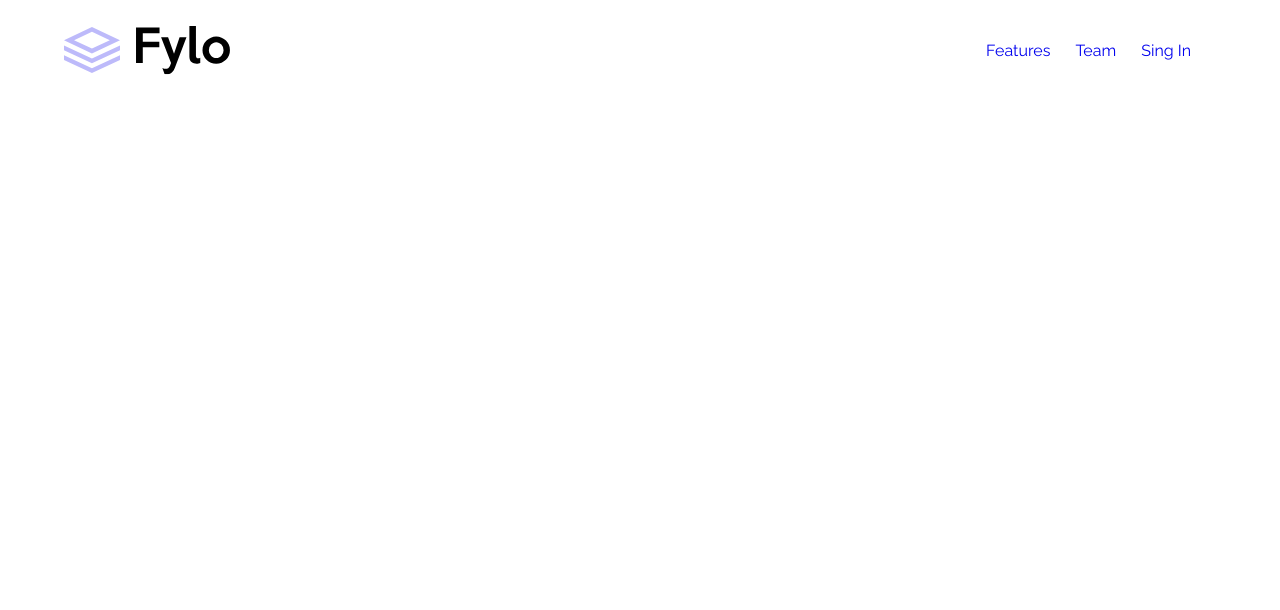
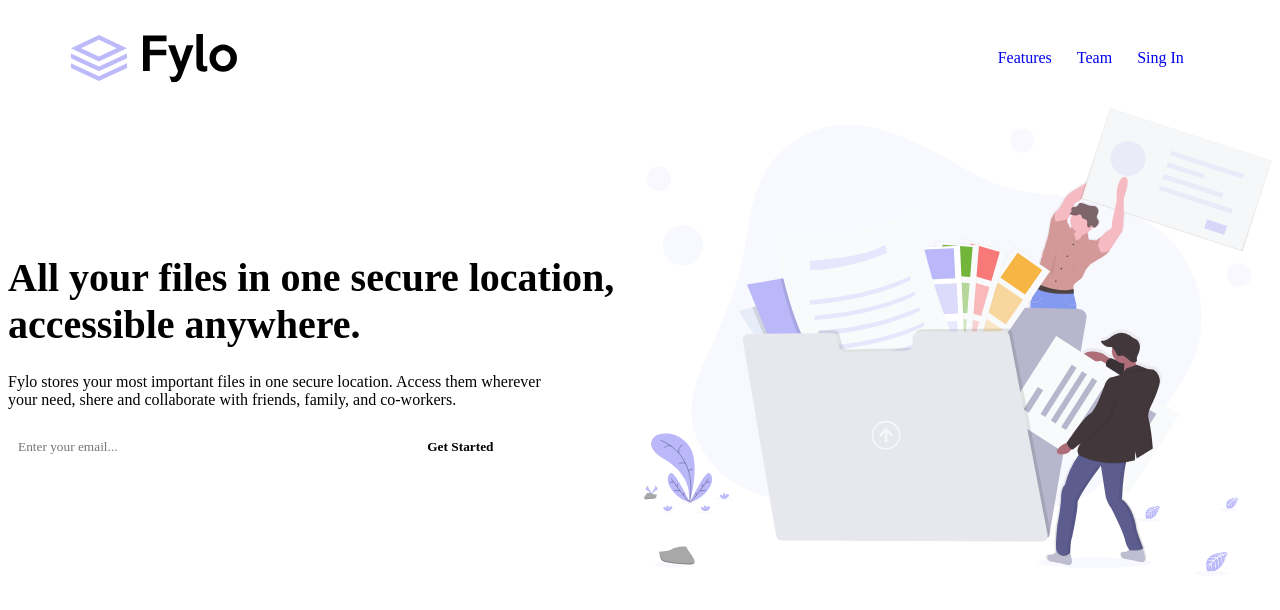
Before and after one commit to jemc300x/fylo-landing-page-vue, a Vue app: page / in a window 1280 px wide. Shown: the top 610 px of the page. Built offline with nearby package versions, Linux system fonts and the light colour scheme.

Commit message:
section one finished

```diff
--- a/src/App.vue
+++ b/src/App.vue
@@ -1,39 +1,138 @@
 <template>
   <div id="app">
     <Header />
+    <Section imgUrl="illustration-1.svg" imgTextAlt="Illustration 1" >
+
+      <h1>All your files in one secure location, accessible anywhere.</h1>
+      <p>Fylo stores your most important files in one secure location. Access them wherever your need, shere and collaborate with friends, family, and co-workers.</p>
+      <form>
+        <input type="text" name="email" id="email" placeholder="Enter your email..." />
+        <button>Get Started</button>
+      </form>
+    </Section>
+
+    <Curve />
+
+    <!-- <Section imgUrl="illustration-1.svg" imgTextAlt="Illustration 1" >
+      <h2>Stay productive, wherever your are</h2>
+      <p class='text-aling-start'>Never let location be an issue when accessing your files. Fylo has you covered for all of your file storage needs.</p>
+      <p class='text-aling-start'>Securely share files and folders with friends, family and colleagues for live collaboration. No email attachments required!</p>
+      <div class="section-details-call-to-action">
+        <a href="/">See how Fylo works <img src='./assets/img/icon-arrow.svg' alt="Icon Arrow" /></a>
+      </div>
+      <Card
+        avatar='../assets/img/avatar-testimonial.jpg'
+        userName='Kyle Burton'
+        userDetails='Founder & CEO, Huddle'
+        content='Fylo has improved our team productivity by an order of magnitude. Since making the switch our team has become a well-olled collaboration machine.'
+      />
+    </Section> -->
   </div>
 </template>
 
 <script>
   import Header from './components/Header.vue'
+  import Section from './components/Section.vue'
+  import Curve from './components/Curve.vue'
+
+
 
   export default {
     name: 'App',
     components: {
-      Header
+      Header,
+      Section,
+      Curve
     }
   }
 </script>
 
-<style>
-  *{
-    margin: 0;
-    padding: 0;
-    box-sizing: border-box;
+<style scoped>
+  @import url(./assets/global.css);
+
+  h1 {
+    margin-bottom: 25px;
+    font-size: 1.7rem;
   }
 
-  :root {
-    --font-family: 'Raleway', sans-serif;
-    --desktop-width: 1440px;
-    --mobile-width: 375px;
-    /* Color Primary */
-    --Very-Dark-Blue: hsl(243, 87%, 12%);
-    --Desaturated-Blue: hsl(238, 22%, 44%);
-    /* Color Accent */
-    --Bright-Blue: hsl(224, 93%, 58%);
-    --Moderate-Cyan: hsl(170, 45%, 43%);
-    /* Color Neutral */
-    --Light-Grayish-Blue: #f8f8fe;
-    --Light-Gray: hsl(0, 0%, 75%);
+  h2 {
+    margin-bottom: 25px;
+    font-size: 1.2rem;
+    font-family: var(--font-family)
   }
+
+  p {
+    margin-bottom: 20px;
+  }
+
+  input {
+    width: 90%;
+    padding: 10px;
+    font-family: var(--font-family);
+    border-radius: 3px;
+    border: 1px solid var(--Very-Dark-Blue);
+    margin-bottom: 10px;
+    font-size: 13.3333px;
+  }
+
+  button {
+    width: 90%;
+    background-color: var(--Bright-Blue);
+    padding: 10px;
+    color: var(--Light-Grayish-Blue);
+    border: none;
+    border-radius: 3px;
+    box-shadow: 2px 2px 5px 0px var(--Light-Gray);
+    font-family: var(--font-family);
+    font-weight: bold;
+  }
+
+  .section-details-call-to-action {
+    padding-top: 20px;
+    padding-bottom: 50px;
+  }
+
+  .section-details-call-to-action img{
+    width: 25px;
+    margin-left: 5px;
+  }
+
+  a {
+    color: var(--Moderate-Cyan);
+    text-decoration: none;
+    border-bottom: 1.5px solid;
+    padding: 5px;
+    margin: 20px 0;
+    display: inline-flex;
+  }
+
+  .text-aling-start {
+    text-align: start;
+  }
+
+  @media (min-width: 768px){
+    h1 {
+      font-size: 2.5rem;
+      font-family: var(--font-family);
+    }
+
+    h2 {
+      font-size: 2rem;
+    }
+
+    p {
+      padding: 0;
+      max-width: 540px;
+    }
+
+    input {
+      width: 55%;
+      margin-right: 10px;
+    }
+
+    button {
+      width: 30%;
+    }
+  }
+
 </style>
--- /dev/null
+++ b/src/assets/global.css
@@ -0,0 +1,24 @@
+*{
+  margin: 0;
+  padding: 0;
+  box-sizing: border-box;
+}
+
+:root {
+  --font-family: 'Raleway', sans-serif;
+  --desktop-width: 1440px;
+  --mobile-width: 375px;
+  /* Color Primary */
+  --Very-Dark-Blue: hsl(243, 87%, 12%);
+  --Desaturated-Blue: hsl(238, 22%, 44%);
+  /* Color Accent */
+  --Bright-Blue: hsl(224, 93%, 58%);
+  --Moderate-Cyan: hsl(170, 45%, 43%);
+  /* Color Neutral */
+  --Light-Grayish-Blue: #f8f8fe;
+  --Light-Gray: hsl(0, 0%, 75%);
+}
+
+body {
+  font-family: 'Open Sans', sans-serif;
+}
--- /dev/null
+++ b/src/components/Curve.vue
@@ -0,0 +1,24 @@
+<template>
+  <div ></div>
+</template>
+
+<script>
+  export default {
+    name: 'Curve',
+  }
+</script>
+
+<style scoped>
+  div{
+    background-image: url(../assets/img/bg-curve-mobile.svg);
+    background-size: cover;
+    background-position: center;
+    height: 115px;
+  }
+
+  @media(min-width: 768px) {
+    div{
+      background-image: url(../assets/img/bg-curve-desktop.svg);
+    }
+  }
+</style>
--- a/src/components/Header.vue
+++ b/src/components/Header.vue
@@ -2,9 +2,9 @@
   <header class="header">
     <img class="header-logo" src="../assets/img/logo.svg" alt="Logo">
     <ul class="header-navbar">
-      <li><a href="/">Features</a></li>
-      <li><a href="/">Team</a></li>
-      <li><a href="/">Sing In</a></li>
+      <li><a class="header-navbar__link" href="/">Features</a></li>
+      <li><a class="header-navbar__link" href="/">Team</a></li>
+      <li><a class="header-navbar__link" href="/">Sing In</a></li>
     </ul>
   </header>
 </template>
@@ -15,7 +15,7 @@ export default {
 }
 </script>
 
-<style>
+<style scoped>
   .header{
     max-width: var(--desktop-width);
     display: flex;
@@ -41,7 +41,7 @@ export default {
     margin-right: 10px;
   }
 
-  .header-navbar a {
+  .header-navbar__link {
     text-decoration: none;
   }
 
--- a/src/components/Section.vue
+++ b/src/components/Section.vue
@@ -1,10 +1,13 @@
 <template>
   <section class='section'>
     <div class='section-illustration'>
-      <img src={imgUrl} alt={imgTextAlt}/>
+      <img
+        :src="require(`@/assets/img/${imgUrl}`)"
+        :alt="imgTextAlt"
+      />
     </div>
     <div class='section-details'>
-      <!-- <slot></slot> -->
+      <slot></slot>
     </div>
   </section>
 </template>
@@ -18,3 +21,44 @@ export default {
     }
   }
 </script>
+
+<style>
+  .section{
+    display: flex;
+    flex-direction: column;
+    padding: 30px 5% 90px;
+  }
+
+  .section-illustration {
+    align-self: center;
+    margin-bottom: 40px;
+  }
+
+  .section-illustration img {
+    width: 100%;
+  }
+
+  .section-details {
+    text-align: center;
+  }
+
+  @media (min-width: 768px){
+    .section {
+      flex-direction: row-reverse;
+      max-width: var(--desktop-width);
+      margin: 0px auto;
+      padding-top: 50px;
+      padding-bottom: 100px;
+      align-items: center;
+    }
+
+    .section-details {
+      flex: 50%;
+      text-align: start;
+    }
+
+    .section-illustration {
+      flex: 50%;
+    }
+  }
+</style>
```
Also changed, not shown: src/assets/illustration-1.svg (added). Lines whose indentation alone changed are shown as unchanged.
